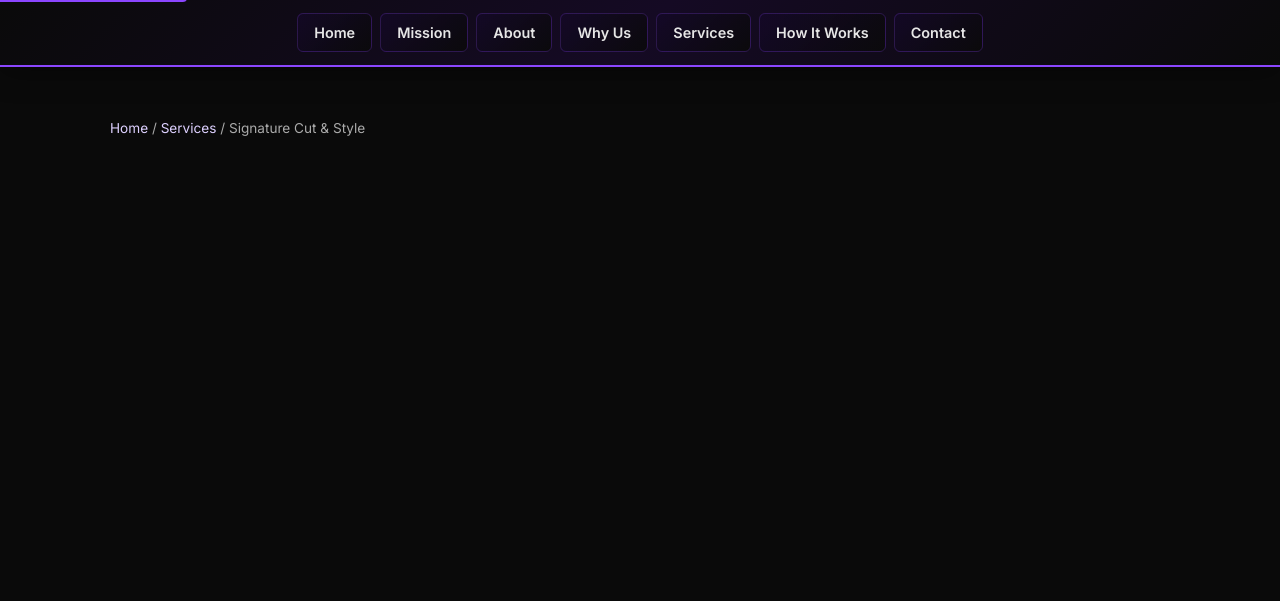
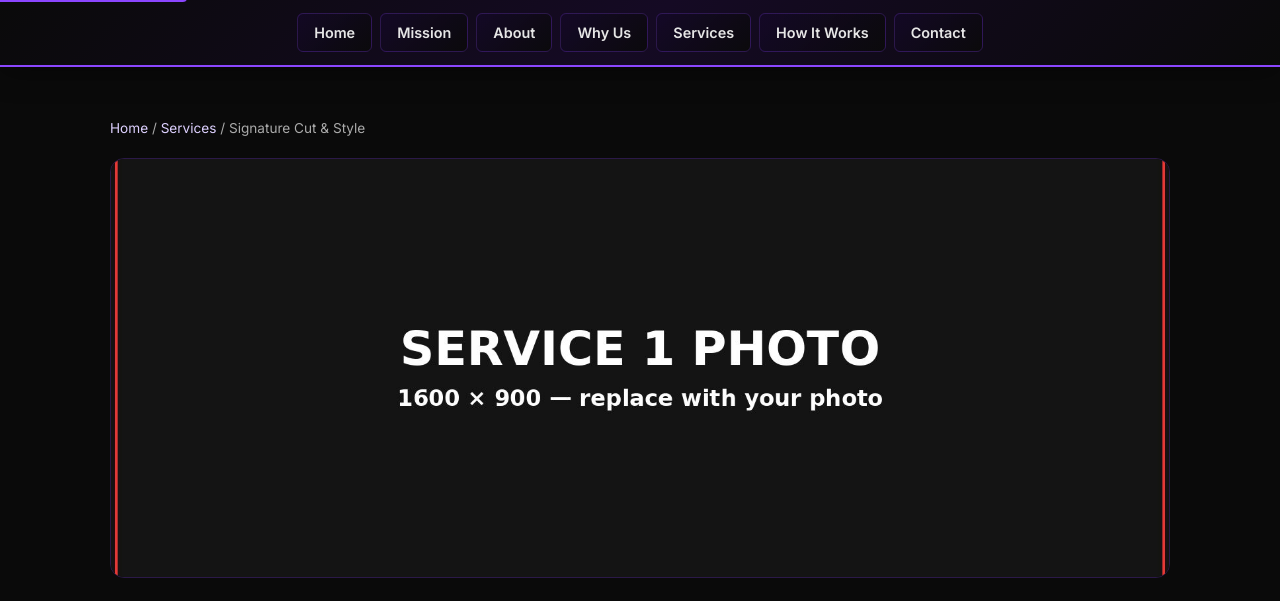
Before and after one commit to S3OPS/salon-template-demo, a plain HTML site: page service-1.html in a window 1280 px wide. Shown: the top 601 px of the page. Drawn offline with Linux system fonts and the light colour scheme.

Commit message:
Add files via upload

```diff
--- a/global.css
+++ b/global.css
@@ -695,8 +695,7 @@ img {
 
 /* Lazy loading support */
 img[loading="lazy"] {
-  opacity: 0;
-  transition: opacity 0.3s ease;
+  opacity: 1;
 }
 
 img[loading="lazy"].loaded {
```
